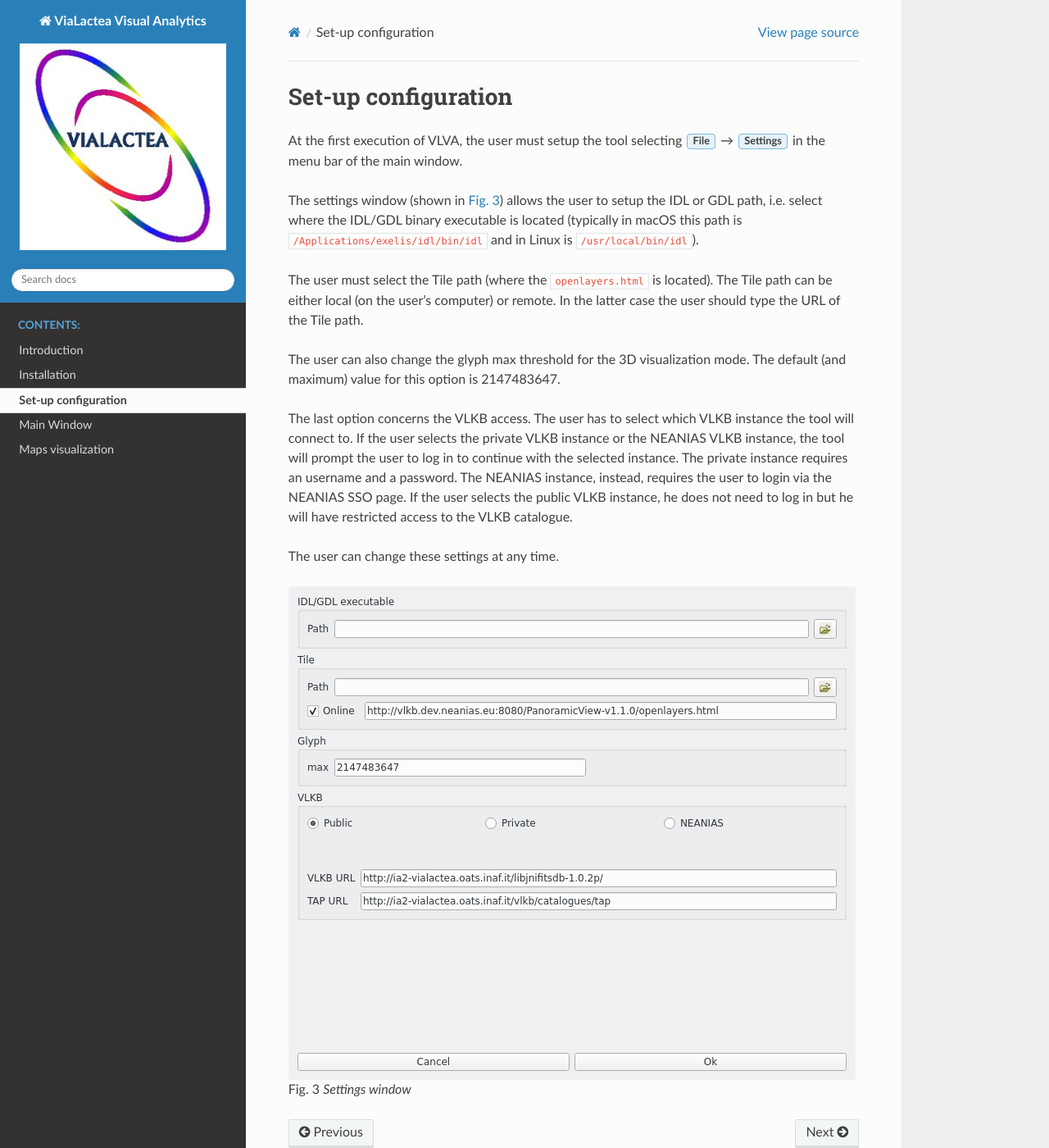
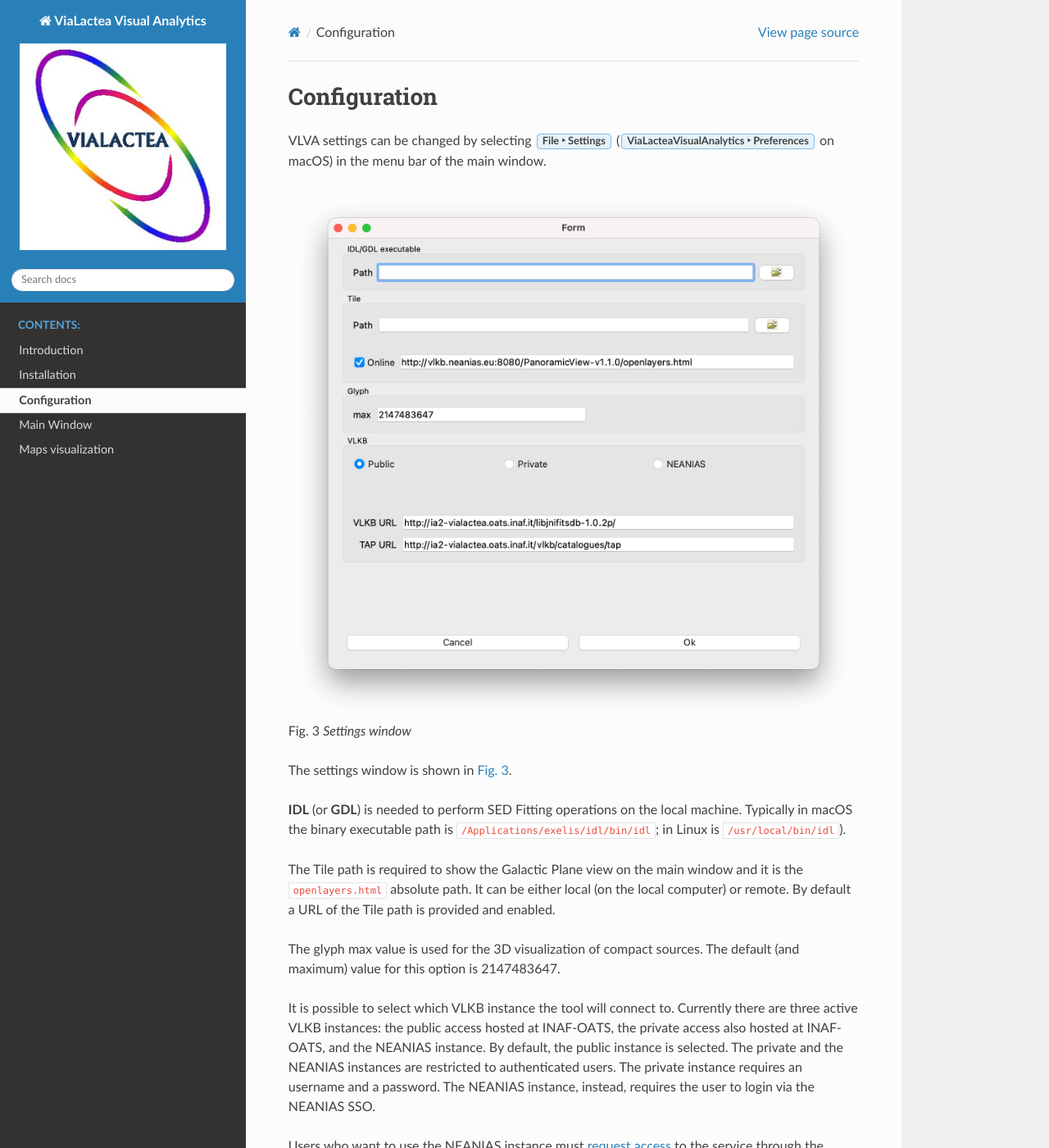
Before and after one commit to VisIVOLab/ViaLacteaVisualAnalytics-doc, a Sphinx documentation site: the page built from source/settings.rst, in a window 1280 px wide and 1400 px high. Shown: the whole window at 82% size. Built offline with Sphinx 7.4.7 and the Read the Docs theme 2.0.0, drawn with Linux system fonts in a browser that asks for light colours; some of the changed text lies outside the part shown.

Commit message:
Minor changes

```diff
--- a/source/intro.rst
+++ b/source/intro.rst
@@ -1,7 +1,9 @@
 Introduction
 ============
-The ViaLactea Software is developed in two main components: the ViaLactea Visual Analytics tool (following referred as VLVA) for visualization and analysis exploring the correlation between different data and the ViaLactea Knowledge Base (VLKB) for managing the data.
+The ViaLactea Software is developed in two main components: the ViaLactea Knowledge Base (following referred as VLKB) and the ViaLactea Visual Analytics (following referred as VLVA).
 
-VLVA, based on VisIVO backbone, offers a 2D and 3D visual analytics environment allowing the astronomers to easily conduct research activities interacting in a simple way with the VLKB and the Search&Cutout services.
+The VLKB documentation is available `here <https://vlkb.readthedocs.io/>`_.
+
+VLVA is based on the VisIVO suite and offers a 2D and 3D visual analytics environment allowing the astronomers to easily conduct research activities interacting in a simple way with the VLKB and its services.
 
 For more details about the ViaLactea Visual Analytics Tool and its aspects please refere to `F. Vitello et al. 2018 PASP 130 084503 <https://iopscience.iop.org/article/10.1088/1538-3873/aac5d2>`_.
--- a/source/settings.rst
+++ b/source/settings.rst
@@ -1,22 +1,26 @@
-Set-up configuration
-====================
-At the first execution of VLVA, the user must setup the tool selecting :guilabel:`File` → :guilabel:`Settings` in the menu bar of the main window.
-
-The settings window (shown in :numref:`setting-window`) allows the user to setup the IDL or GDL path, i.e. select where the IDL/GDL binary executable is located (typically in macOS this path is :file:`/Applications/exelis/idl/bin/idl` and in Linux is :file:`/usr/local/bin/idl`).
-
-The user must select the Tile path (where the :file:`openlayers.html` is located). The Tile path can be either local (on the user's computer) or remote. In the latter case the user should type the URL of the Tile path.
-
-The user can also change the glyph max threshold for the 3D visualization mode. The default (and maximum) value for this option is 2147483647.
-
-The last option concerns the VLKB access. The user has to select which VLKB instance the tool will connect to. If the user selects the private VLKB instance or the NEANIAS VLKB instance, the tool will prompt the user to log in to continue with the selected instance.
-The private instance requires an username and a password.
-The NEANIAS instance, instead, requires the user to login via the NEANIAS SSO page.
-If the user selects the public VLKB instance, he does not need to log in but he will have restricted access to the VLKB catalogue.
-
-The user can change these settings at any time.
+Configuration
+=============
+VLVA settings can be changed by selecting :menuselection:`File --> Settings` (:menuselection:`ViaLacteaVisualAnalytics --> Preferences` on macOS) in the menu bar of the main window.
 
 .. _setting-window:
 .. figure:: images/settings.png
     :alt: Setting window
 
     Settings window
+
+The settings window is shown in :numref:`setting-window`.
+
+:program:`IDL` (or :program:`GDL`) is needed to perform SED Fitting operations on the local machine. Typically in macOS the binary executable path is :file:`/Applications/exelis/idl/bin/idl`; in Linux is :file:`/usr/local/bin/idl`).
+
+The Tile path is required to show the Galactic Plane view on the main window and it is the :file:`openlayers.html` absolute path. It can be either local (on the local computer) or remote. By default a URL of the Tile path is provided and enabled.
+
+The glyph max value is used for the 3D visualization of compact sources. The default (and maximum) value for this option is 2147483647.
+
+It is possible to select which VLKB instance the tool will connect to. Currently there are three active VLKB instances: the public access hosted at INAF-OATS, the private access also hosted at INAF-OATS, and the NEANIAS instance. By default, the public instance is selected.
+The private and the NEANIAS instances are restricted to authenticated users.
+The private instance requires an username and a password.
+The NEANIAS instance, instead, requires the user to login via the NEANIAS SSO.
+
+Users who want to use the NEANIAS instance must `request access <https://docs.neanias.eu/projects/s1-service/en/latest/services/vialactea.html#service-access>`_ to the service through the NEANIAS Service Management System.
+
+The user can change these settings at any time.
```
Also changed, not shown: source/index.rst (+4 -4 lines), source/install.rst (+6 -4 lines), source/images/settings.png.
